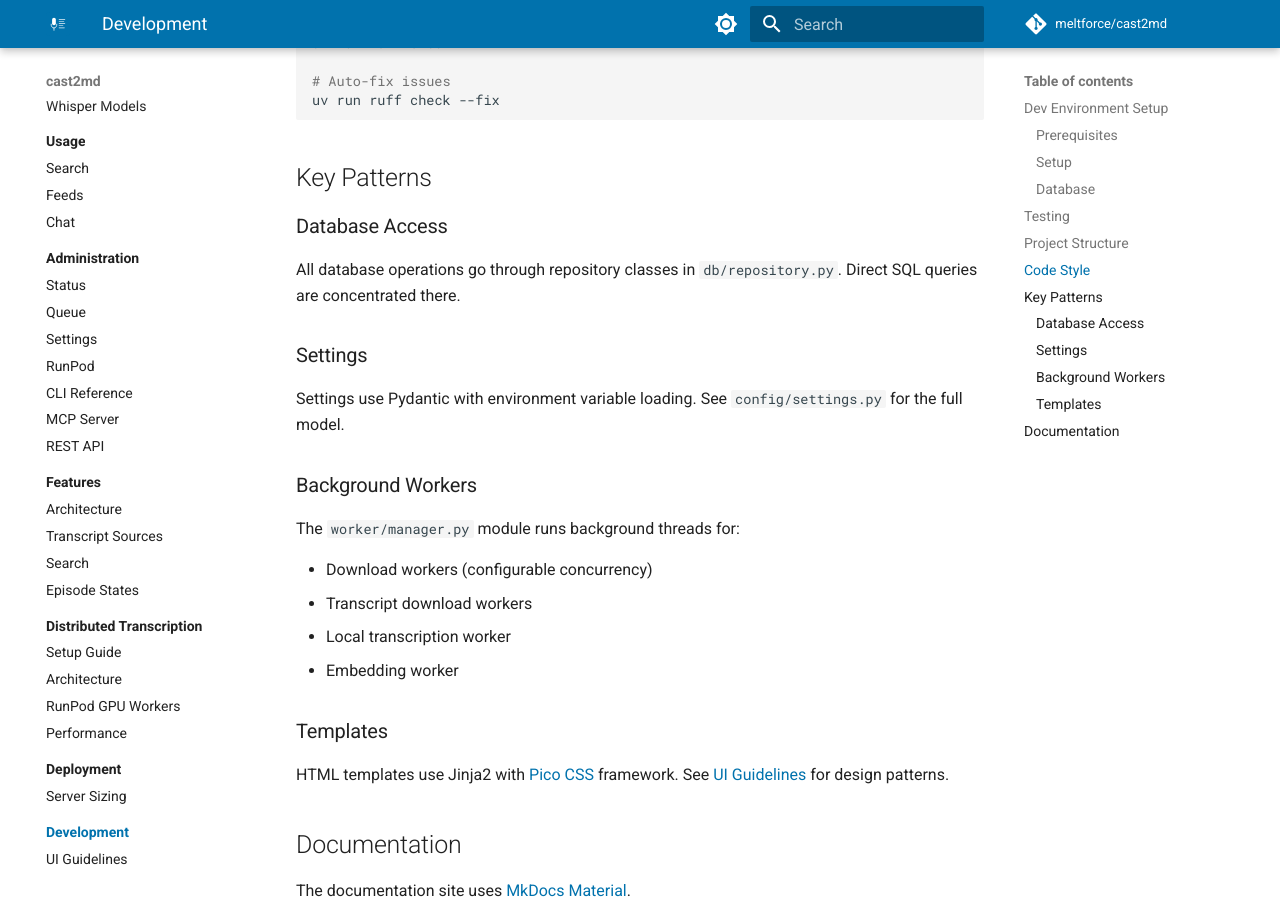
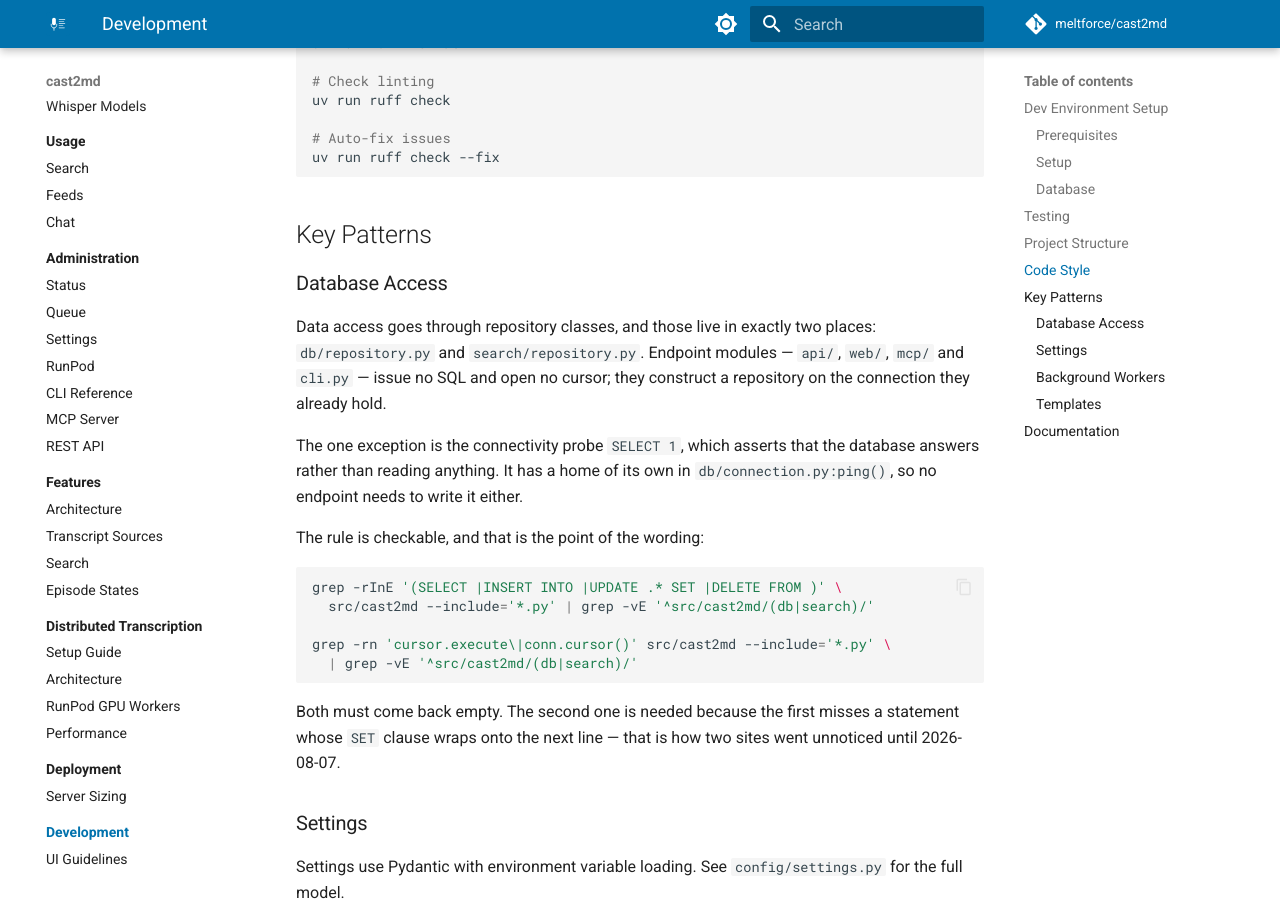
Before and after one commit to meltforce/cast2md, an MkDocs documentation site: the page built from docs/development/index.md, in a window 1280 px wide and 900 px high, scrolled down 2965 px. Built offline with MkDocs 1.6.1 and Material for MkDocs 9.7.7, drawn with Linux system fonts in a browser that asks for light colours; comment, search, counter and statistics services are not loaded; some of the changed text lies outside the part shown.

Commit message:
docs: reword the repository rule so it covers search/ and can be checked
The rule named db/repository.py and nothing else. That excluded
search/repository.py on wording though not in substance — it is a
repository class, it owns the transcript_segments table, and 16 of the
raw-SQL hits the structure analysis counted were inside it. A rule that
flags the code following it is a rule nobody can act on.

The new wording names both directories, states that endpoint modules
issue no SQL and open no cursor, and carries the two greps that check it.
Two rather than one, because the statement-keyword pattern misses a SET
clause that wraps onto the next line — that is how api/nodes.py and
api/queue.py stayed uncounted. Both greps come back empty as of the
preceding commit.

SELECT 1 is exempted by giving it db/connection.py:ping() rather than by
wording an exception into the rule, because an exception in prose is not
enforceable.

The Project Structure tree gains constants.py, db/sql.py and
db/tsquery.py, none of which it listed.

E is removed from ROADMAP.md and its reasoning is in DECISIONS.md, per
the movement rule in STANDARDS.md.

Co-Authored-By: Claude Opus 5 (1M context) <noreply@anthropic.com>
Claude-Session: https://claude.ai/code/session_01PZBPcUPoaPGdYCYgh9G3Z6

````diff
--- a/docs/development/index.md
+++ b/docs/development/index.md
@@ -83,12 +83,15 @@ src/cast2md/
 │   └── system.py
 ├── config/
 │   └── settings.py      # Pydantic settings model
+├── constants.py         # Constants shared across packages, imports nothing
 ├── db/
-│   ├── connection.py     # Database connection pool
+│   ├── connection.py     # Database connection pool, ping()
 │   ├── migrations.py     # Schema migrations
 │   ├── models.py         # Data models
 │   ├── repository.py     # Database operations
-│   └── schema.py         # SQL schema
+│   ├── schema.py         # SQL schema
+│   ├── sql.py            # execute() helper
+│   └── tsquery.py        # PostgreSQL tsquery builder, stopword list
 ├── download/
 │   └── downloader.py     # Audio download logic
 ├── feed/
@@ -146,7 +149,28 @@ uv run ruff check --fix
 
 ### Database Access
 
-All database operations go through repository classes in `db/repository.py`. Direct SQL queries are concentrated there.
+Data access goes through repository classes, and those live in exactly two
+places: `db/repository.py` and `search/repository.py`. Endpoint modules — `api/`,
+`web/`, `mcp/` and `cli.py` — issue no SQL and open no cursor; they construct a
+repository on the connection they already hold.
+
+The one exception is the connectivity probe `SELECT 1`, which asserts that the
+database answers rather than reading anything. It has a home of its own in
+`db/connection.py:ping()`, so no endpoint needs to write it either.
+
+The rule is checkable, and that is the point of the wording:
+
+```bash
+grep -rInE '(SELECT |INSERT INTO |UPDATE .* SET |DELETE FROM )' \
+  src/cast2md --include='*.py' | grep -vE '^src/cast2md/(db|search)/'
+
+grep -rn 'cursor.execute\|conn.cursor()' src/cast2md --include='*.py' \
+  | grep -vE '^src/cast2md/(db|search)/'
+```
+
+Both must come back empty. The second one is needed because the first misses a
+statement whose `SET` clause wraps onto the next line — that is how two sites
+went unnoticed until 2026-08-07.
 
 ### Settings
 
````
Also changed, not shown: DECISIONS.md (+40 -0 lines), ROADMAP.md (+4 -5 lines).
